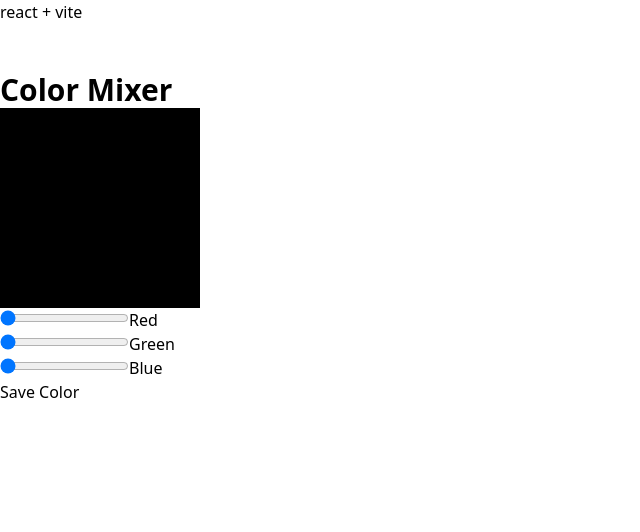
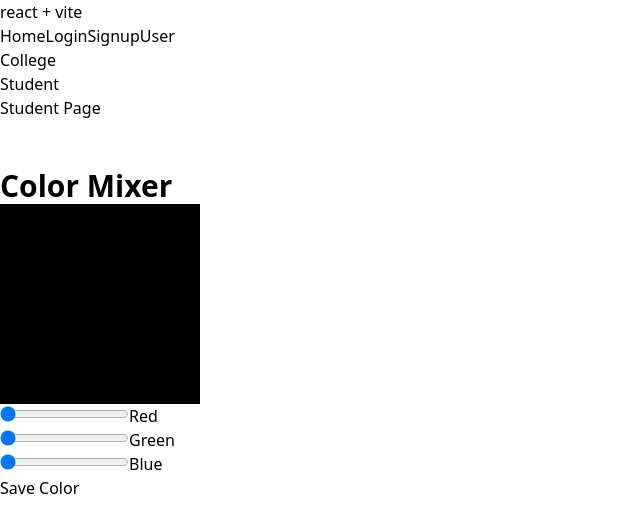
Before and after one commit to anksthakur/react-concept, a React (Vite) app: page /college/student in a window 1280 px wide. Shown: the top 532 px of the page, without its empty margins (0-640 px from the left). Built offline with nearby package versions, Linux system fonts and the light colour scheme; no server answers.

Commit message:
modification

```diff
--- a/src/App.jsx
+++ b/src/App.jsx
@@ -49,29 +49,29 @@ function App() {
         </div>
       </SubjectData.Provider> */}
       {/* Routes */}
-      {/* <Link to='/'>Home</Link>
+      <Link to='/'>Home</Link>
       <Link to='/login'>Login</Link>
       <Link to='/signup'>Signup</Link>
-      <Link  to="/user">User</Link> */}
+      <Link  to="/user">User</Link>
 
       <Routes>
-        {/* <Route path="/" element={<HomePage/>} />
+        <Route path="/" element={<HomePage/>} />
         <Route path='/login' element={<LoginPage/>}/>
-        <Route path="/signup" element={<SignupPage/>} /> */}
+        <Route path="/signup" element={<SignupPage/>} />
          {/* Dynamic routing */}
-        {/* <Route path="/user" element={<User/>}/>
-        <Route path="/user/:id" element={<Userdetails/>} /> */}
+        <Route path="/user" element={<User/>}/>
+        <Route path="/user/:id" element={<Userdetails/>} />
 
         {/* if path was wrong then show 404 page */}
         {/* <Route path="/*" element={<PageNotFound/>}/> */}
 
         {/* if user enter a wrong path redirect to home automatically*/}
-        {/* <Route path="/*" element={<Navigate to="/"/>}/> */}
+        <Route path="/*" element={<Navigate to="/"/>}/>
 
         {/* nested routes */}
-        {/* <Route path="/college" element={<College/>}>
+        <Route path="/college" element={<College/>}>
         <Route path="student" element={<Student/>}/>
-        </Route> */}
+        </Route>
       </Routes>
 
       {/* API */}
--- a/src/components/Validation.jsx
+++ b/src/components/Validation.jsx
@@ -1,9 +1,9 @@
 import React, { useState } from "react";
 
 const Validation = () => {
-  const [name, setName] = useState();
+  // const [name, setName] = useState();
   const [nameerr, setNameerr] = useState();
-  const [pass, setPass] = useState();
+  // const [pass, setPass] = useState();
   const [passerr, setPaserr] = useState();
 
   const handleName = (e) => {
```
